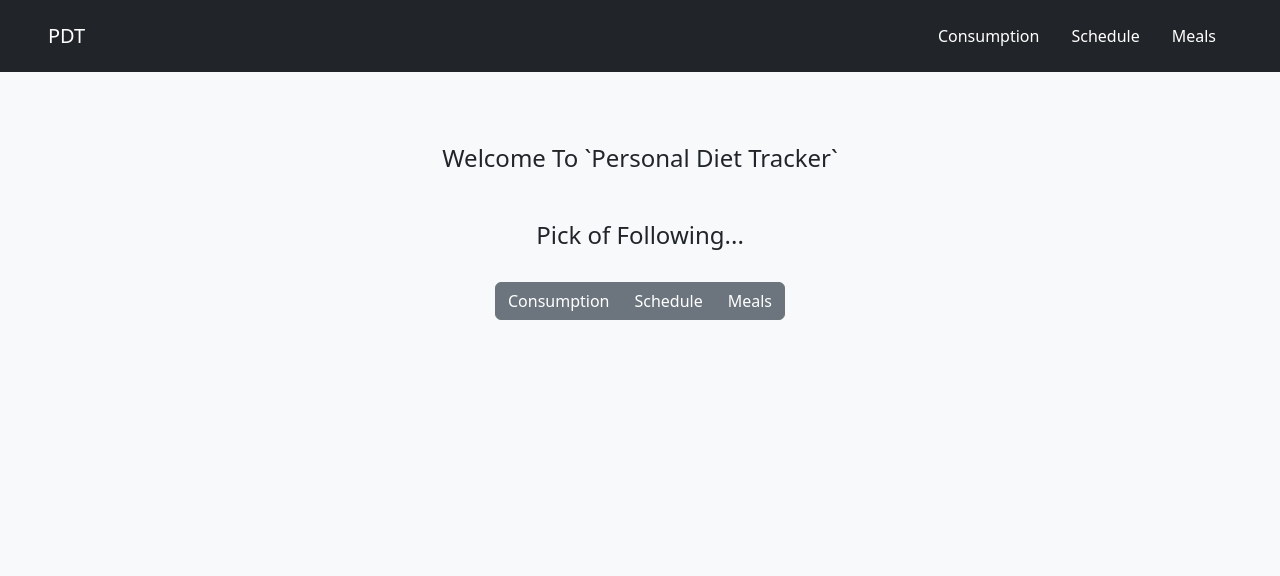
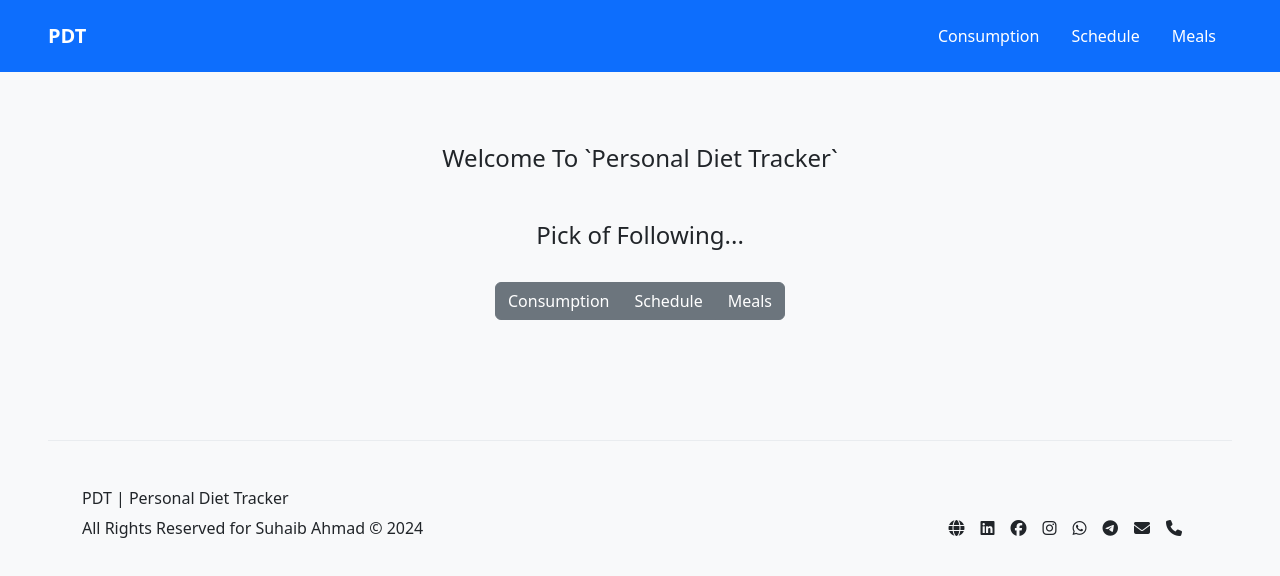
Before and after one commit to makkahwi/heal-tracker, a React (Create React App) app: page / in a window 1280 px wide. Shown: the top 576 px of the page. Built offline with nearby package versions, Linux system fonts and the light colour scheme.

Commit message:
Brand The App

```diff
--- a/public/index.html
+++ b/public/index.html
@@ -22,6 +22,15 @@
       work correctly both with client-side routing and a non-root public URL.
       Learn how to configure a non-root public URL by running `npm run build`.
     -->
+  <link rel="stylesheet" href="https://cdnjs.cloudflare.com/ajax/libs/font-awesome/6.5.2/css/all.min.css" />
+  <link rel="stylesheet" href="https://cdnjs.cloudflare.com/ajax/libs/font-awesome/6.5.2/css/brands.min.css" />
+  <link rel="stylesheet" href="https://cdnjs.cloudflare.com/ajax/libs/font-awesome/6.5.2/css/fontawesome.min.css" />
+  <link rel="stylesheet" href="https://cdnjs.cloudflare.com/ajax/libs/font-awesome/6.5.2/css/regular.min.css" />
+  <link rel="stylesheet" href="https://cdnjs.cloudflare.com/ajax/libs/font-awesome/6.5.2/css/solid.min.css" />
+  <link rel="stylesheet" href="https://cdnjs.cloudflare.com/ajax/libs/font-awesome/6.5.2/css/svg-with-js.min.css" />
+  <link rel="stylesheet" href="https://cdnjs.cloudflare.com/ajax/libs/font-awesome/6.5.2/css/v4-shims.min.css" />
+  <link rel="stylesheet" href="https://cdnjs.cloudflare.com/ajax/libs/font-awesome/6.5.2/css/v5-font-face.min.css" />
+
   <title>Personal Diet Tracker</title>
 </head>
 
--- /dev/null
+++ b/src/Components/Layout/Footer.tsx
@@ -0,0 +1,102 @@
+const Footer = () => {
+  const contacts = [
+    {
+      icon: "fas fa-globe",
+      link: "https://suhaib.dev/",
+      tooltip: "Own Website",
+      key: "website",
+    },
+    {
+      icon: "fab fa-linkedin",
+      link: "https://linkedin.com/in/makkahwi/",
+      tooltip: "Makkahwi @ Linkedin",
+      key: "linkedin",
+    },
+    {
+      icon: "fab fa-facebook",
+      link: "https://facebook.com/makkahwi",
+      tooltip: "Makkahwi @ Facebook",
+      key: "facebook",
+    },
+    {
+      icon: "fab fa-instagram",
+      link: "https://instagram.com/makkahwi",
+      tooltip: "Makkahwi @ Instagram",
+      key: "instagram",
+    },
+    {
+      icon: "fab fa-whatsapp",
+      link: "https://wasap.my/962788424973",
+      tooltip: "+962788424973 @ Whatsapp",
+      key: "whatsapp",
+    },
+    {
+      icon: "fab fa-telegram",
+      link: "https://t.me/makkahwi",
+      tooltip: "+962788424973 @ Telegram",
+      key: "telegram",
+    },
+    {
+      icon: "fas fa-envelope",
+      link: "mailto:SuhaibAhmadAi@hotmail.com",
+      tooltip: "Professional Email",
+      key: "email",
+    },
+    {
+      icon: "fas fa-phone",
+      link: "tel:+962788424973",
+      tooltip: "+962788424973",
+      key: "phone",
+    },
+  ];
+
+  return (
+    <footer className="footer">
+      <div className="bg-light py-4 py-md-5 py-xl-8 border-top border-light-subtle">
+        <div className="container overflow-hidden">
+          <div className="row gy-4 gy-md-0 align-items-md-center">
+            <div className="col-xs-12 col-md-7 order-1 order-md-0">
+              <h6 className="copyright text-center text-md-start">
+                PDT | Personal Diet Tracker
+              </h6>
+            </div>
+
+            <div className="col-xs-12 col-md-7 order-1 order-md-0">
+              <div className="copyright text-center text-md-start">
+                All Rights Reserved for{" "}
+                <a
+                  href="https://suhaib.dev"
+                  target="_blank"
+                  className="text-decoration-none text-dark"
+                >
+                  Suhaib Ahmad
+                </a>{" "}
+                &copy; {new Date().getFullYear()}
+              </div>
+            </div>
+
+            <div className="col-xs-12 col-md-5 order-0 order-md-1">
+              <div className="social-media-wrapper">
+                <ul className="list-unstyled m-0 p-0 d-flex justify-content-center justify-content-md-end">
+                  {contacts.map(({ tooltip, icon, link }, x) => (
+                    <li className="me-3" key={x}>
+                      <a
+                        href={link}
+                        className="link-dark link-opacity-75-hover"
+                        target="_blank"
+                      >
+                        <i className={icon} />
+                      </a>
+                    </li>
+                  ))}
+                </ul>
+              </div>
+            </div>
+          </div>
+        </div>
+      </div>
+    </footer>
+  );
+};
+
+export default Footer;
--- a/src/Components/Layout/Navbar.tsx
+++ b/src/Components/Layout/Navbar.tsx
@@ -6,10 +6,10 @@ const Navbar = () => {
   const location = useLocation();
 
   return (
-    <nav className="navbar navbar-expand-lg navbar-dark bg-dark position-fixed fixed-top w-100 m-0">
+    <nav className="navbar navbar-expand-lg navbar-primary bg-primary position-fixed fixed-top w-100 m-0">
       <div className="container-fluid px-5 py-2">
         <span
-          className="navbar-brand"
+          className="navbar-brand text-white fw-bold"
           role="button"
           onClick={() => navigate("/")}
         >
@@ -29,7 +29,7 @@ const Navbar = () => {
                   className={
                     "nav-link text-decoration-none" +
                     (location.pathname === "/" + path
-                      ? " text-secondary"
+                      ? " text-info"
                       : " text-white")
                   }
                 >
--- a/src/Layout.tsx
+++ b/src/Layout.tsx
@@ -1,10 +1,13 @@
 import "./App.css";
 import "bootstrap/dist/css/bootstrap.css";
+import Footer from "./Components/Layout/Footer";
 
 const Layout = ({ children = <></> }) => {
   return (
     <main className="bg-light min-vh-100 text-dark text-center p-md-5 p-2">
       <div className="p-md-5 p-2">{children}</div>
+
+      <Footer />
     </main>
   );
 };
```
